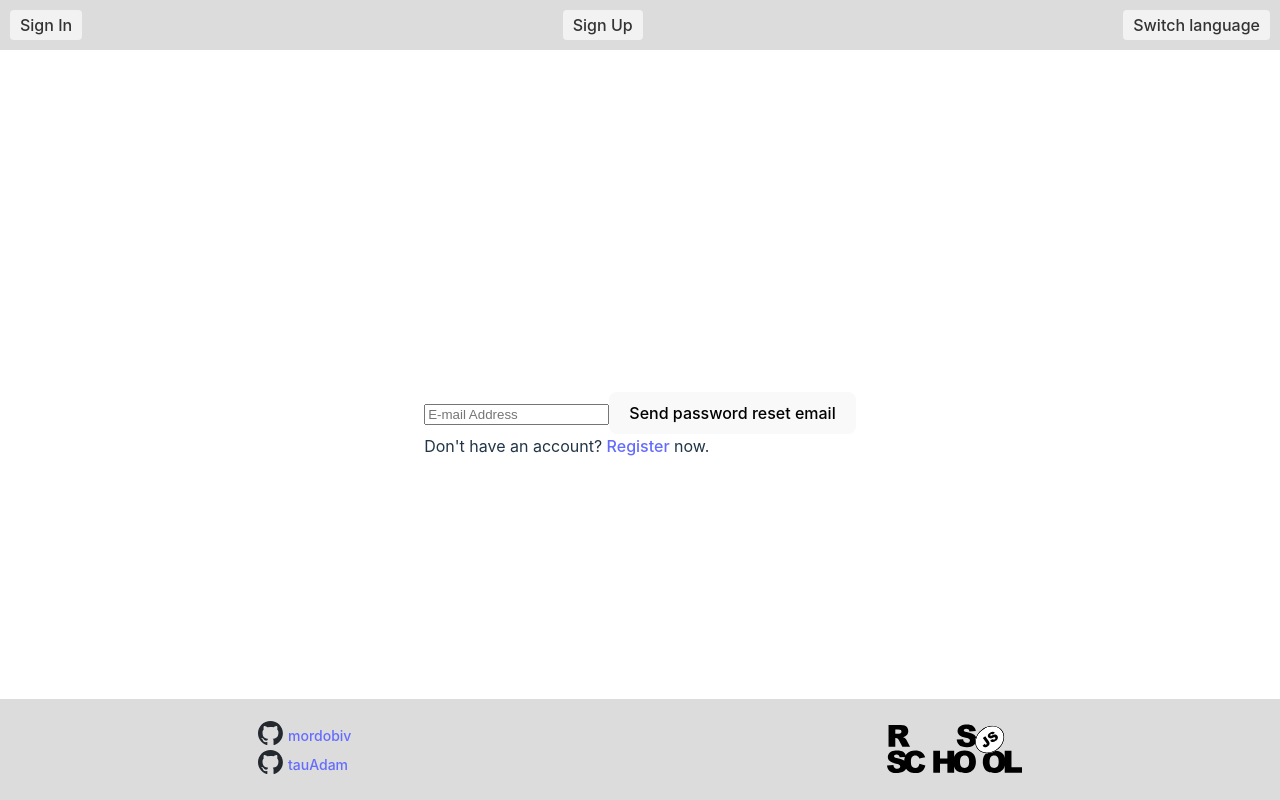
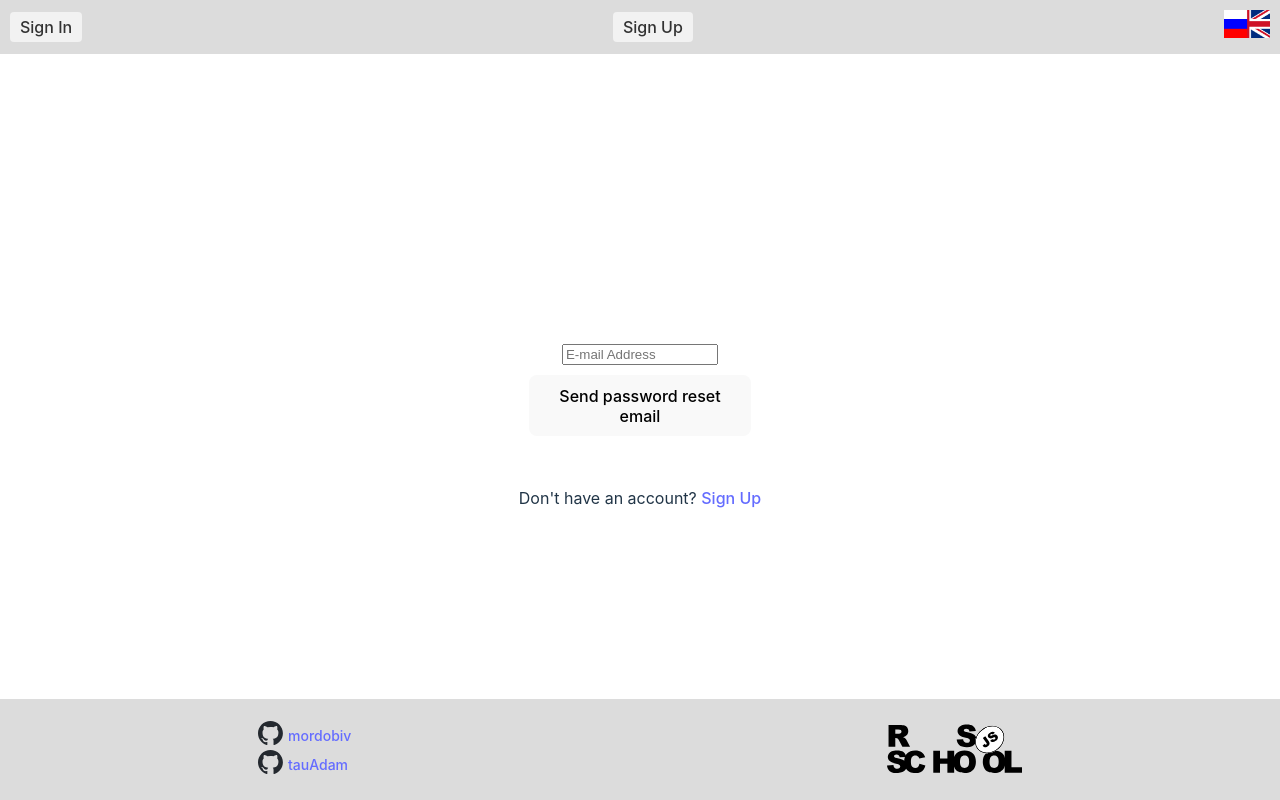
Before and after one commit to mordobiv/graphiql-app, a React (Vite) app: page /reset in a window 1280 px wide. Built offline with nearby package versions, Linux system fonts and the light colour scheme; no server answers.

Commit message:
feat: reset design

```diff
--- a/src/assets/localization.ts
+++ b/src/assets/localization.ts
@@ -2,10 +2,6 @@ const translations = {
   login: {
     en: "Login",
     ru: "Войти",
-  },
-  switchLanguage: {
-    en: "Switch language",
-    ru: "Переключить язык",
   },
   signIn: {
     en: 'Sign In',
@@ -17,7 +13,7 @@ const translations = {
   },
   signUp: {
     en: 'Sign Up',
-    ru: 'Зарегистрироваться',
+    ru: 'Регистрация',
   },
   goToMainPage: {
     en: 'Go to main page',
@@ -37,7 +33,11 @@ const translations = {
   },
   noAccount: {
     en: "Don't have an account?",
-    ru: "Не зарегестрированы?",
+    ru: "Не зарегистрированы?",
+  },
+  resetHint: {
+    en: "Send password reset email",
+    ru: "Выслать письмо для восстановления пароля",
   },
 };
 
--- /dev/null
+++ b/src/components/Language/Language.module.scss
@@ -0,0 +1,3 @@
+.switcher {
+  height: 28px;
+}
--- a/src/components/Language/Language.tsx
+++ b/src/components/Language/Language.tsx
@@ -1,13 +1,13 @@
-import { getLocalizedText } from '../../services/localization-service'
-import { useAppDispatch } from '../../store/hooks'
-import { switchLanguage } from '../../store/language'
+import { useAppDispatch } from '../../store/hooks';
+import { switchLanguage } from '../../store/language';
+import styles from './Language.module.scss';
 
 export default function LanguageSelection() {
   const dispatch = useAppDispatch()
 
   return (
     <div>
-      <button onClick={() => dispatch(switchLanguage())}>{getLocalizedText('switchLanguage')}</button>
+      <img className={styles.switcher} src='src/assets/ru-eng.png' onClick={() => dispatch(switchLanguage())} />
     </div>
   )
 }
--- /dev/null
+++ b/src/pages/Reset/Reset.module.scss
@@ -0,0 +1,29 @@
+.reset {
+  // display: flex;
+  // justify-content: center;
+  // align-items: center;
+
+  .reset__container {
+    display: flex;
+    flex-direction: column;
+    justify-content: center;
+    align-items: center;
+    margin-bottom: 50px;
+
+    .reset__textBox {
+      width: 60%;
+      margin-bottom: 10px;
+    }
+
+    .reset__btn {
+      max-width: 90%;
+    }
+  }
+
+  .controls {
+
+    .register {
+      text-align: center;
+    }
+  }
+}
--- a/src/pages/Reset/Reset.tsx
+++ b/src/pages/Reset/Reset.tsx
@@ -1,8 +1,10 @@
-import React, { useEffect, useState } from "react";
+import { useEffect, useState } from "react";
 import { useAuthState } from "react-firebase-hooks/auth";
 import { useNavigate } from "react-router-dom";
 import { Link } from "react-router-dom";
 import { auth, sendPasswordReset } from "../../firebase";
+import { getLocalizedText } from "../../services/localization-service";
+import styles from './Reset.module.scss';
 
 function Reset() {
   const [email, setEmail] = useState("");
@@ -14,23 +16,25 @@ function Reset() {
   }, [user, loading]);
 
   return (
-    <div className="reset">
-      <div className="reset__container">
+    <div className={styles.reset}>
+      <div className={styles.reset__container}>
         <input
           type="text"
-          className="reset__textBox"
+          className={styles.reset__textBox}
           value={email}
           onChange={(e) => setEmail(e.target.value)}
-          placeholder="E-mail Address"
+          placeholder={getLocalizedText('email')}
         />
         <button
-          className="reset__btn"
+          className={styles.reset__btn}
           onClick={() => sendPasswordReset(email)}
         >
-          Send password reset email
+          {getLocalizedText('resetHint')}
         </button>
-        <div>
-          Don't have an account? <Link to="/register">Register</Link> now.
+      </div>
+      <div className={styles.controls}>
+        <div className={styles.register}>
+          {getLocalizedText('noAccount')} <Link to="/register">{getLocalizedText('signUp')}</Link>
         </div>
       </div>
     </div>
```
Also changed, not shown: src/assets/ru-eng.png (added).
